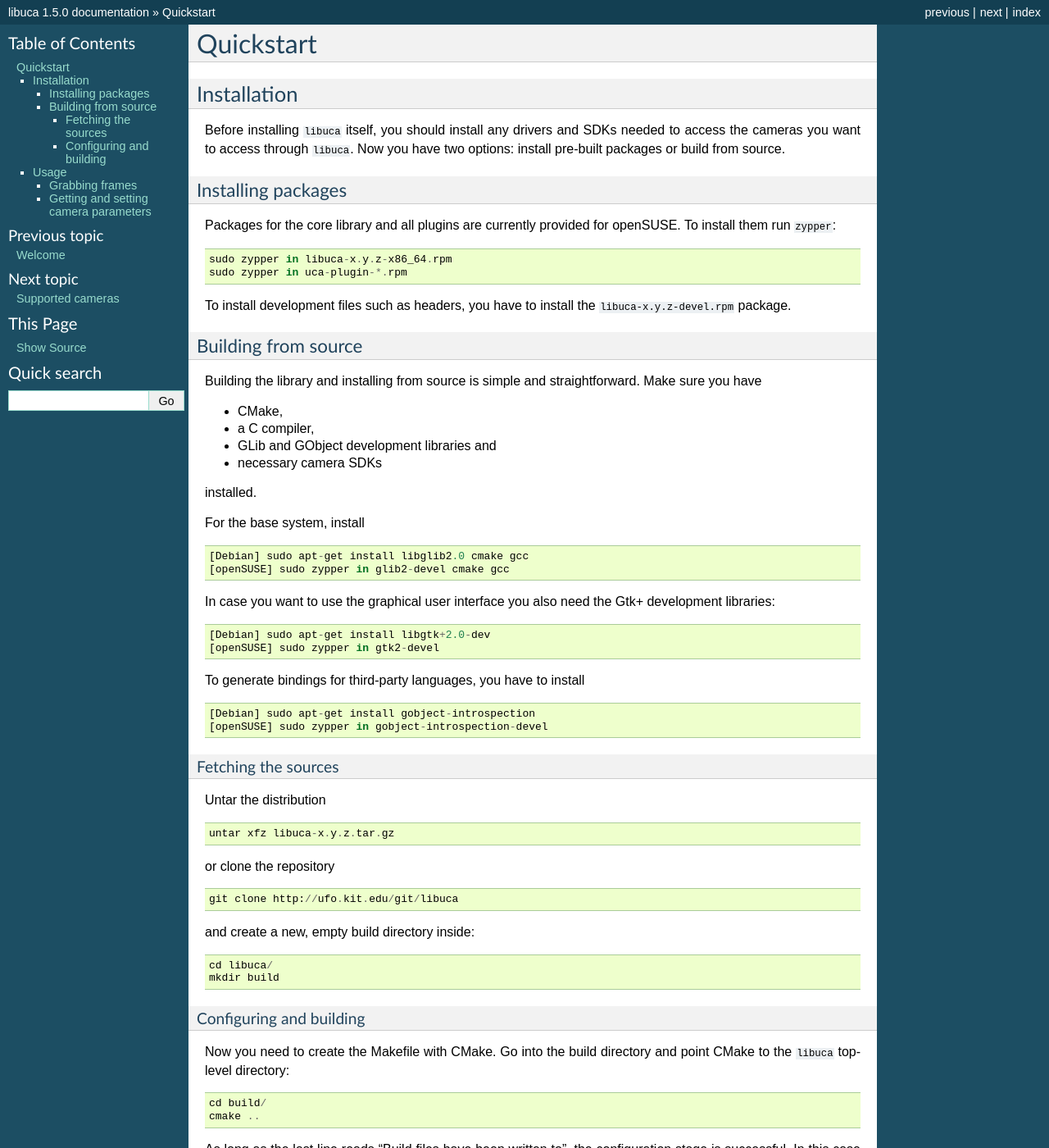
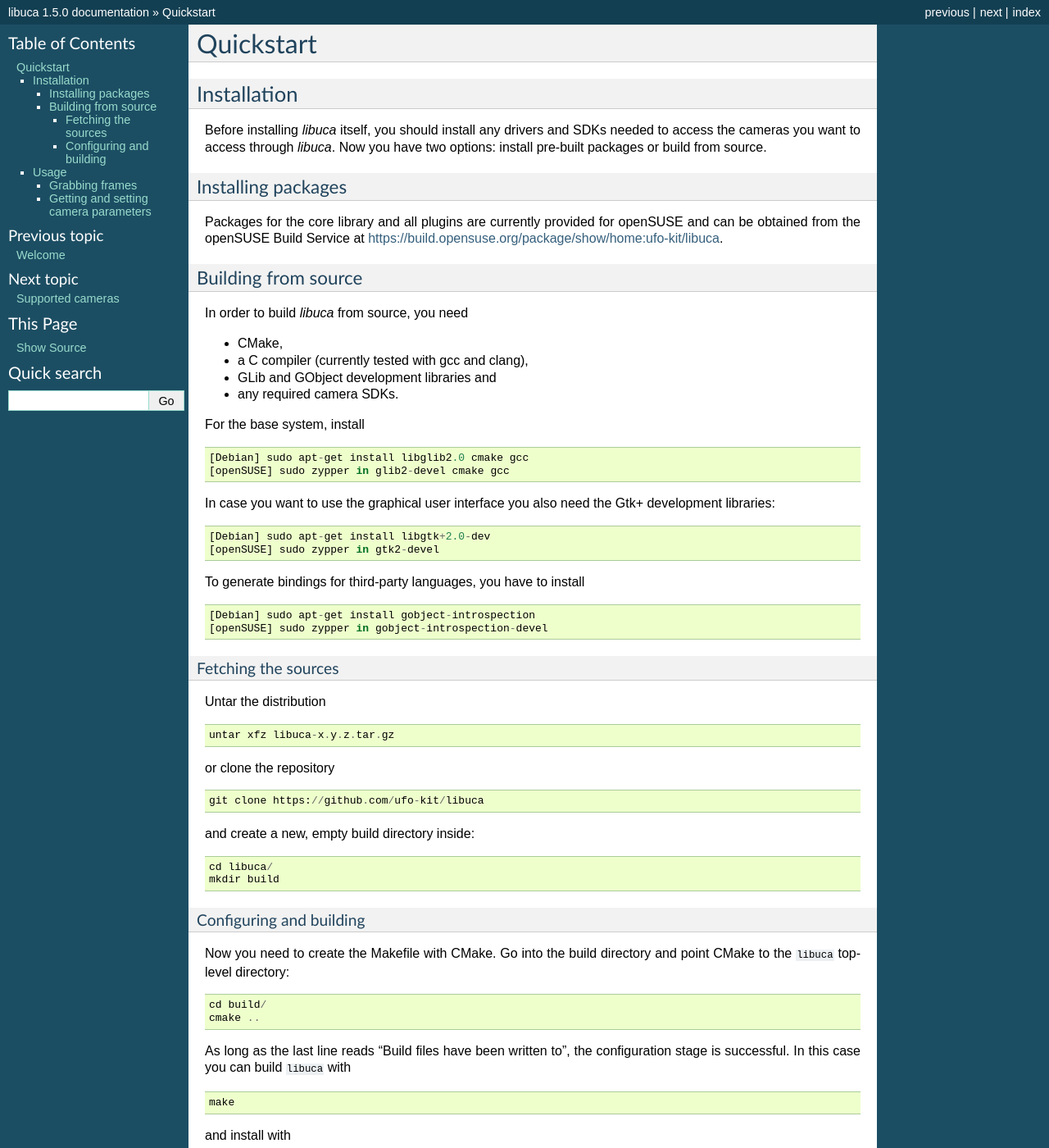
Before and after one commit to ufo-kit/libuca, a Sphinx documentation site: the page built from docs/quickstart.rst, in a window 1280 px wide and 1400 px high. Shown: the whole window at 82% size. Built offline with Sphinx 7.4.7, drawn with Linux system fonts in a browser that asks for light colours.

Commit message:
Fix documentation

```diff
--- a/docs/api.rst
+++ b/docs/api.rst
@@ -173,7 +173,7 @@
 
 
 Integrating new cameras
-=======================
+-----------------------
 
 A new camera is integrated by
 `sub-classing <http://developer.gnome.org/gobject/stable/howto-gobject.html>`__
--- a/docs/quickstart.rst
+++ b/docs/quickstart.rst
@@ -4,47 +4,36 @@
 Installation
 ------------
 
-Before installing ``libuca`` itself, you should install any drivers and
-SDKs needed to access the cameras you want to access through ``libuca``.
-Now you have two options: install pre-built packages or build from
-source.
+Before installing *libuca* itself, you should install any drivers and SDKs
+needed to access the cameras you want to access through *libuca*.  Now you have
+two options: install pre-built packages or build from source.
 
 
 Installing packages
 ~~~~~~~~~~~~~~~~~~~
 
 Packages for the core library and all plugins are currently provided for
-openSUSE. To install them run ``zypper``:
-
-::
-
-    sudo zypper in libuca-x.y.z-x86_64.rpm
-    sudo zypper in uca-plugin-*.rpm
-
-To install development files such as headers, you have to install the
-``libuca-x.y.z-devel.rpm`` package.
+openSUSE and can be obtained from the openSUSE Build Service at
+https://build.opensuse.org/package/show/home:ufo-kit/libuca.
 
 
 Building from source
 ~~~~~~~~~~~~~~~~~~~~
 
-Building the library and installing from source is simple and
-straightforward. Make sure you have
+In order to build *libuca* from source, you need
 
--  CMake,
--  a C compiler,
--  GLib and GObject development libraries and
--  necessary camera SDKs
-
-installed.
+- CMake,
+- a C compiler (currently tested with gcc and clang),
+- GLib and GObject development libraries and
+- any required camera SDKs.
 
 For the base system, install ::
 
     [Debian] sudo apt-get install libglib2.0 cmake gcc
     [openSUSE] sudo zypper in glib2-devel cmake gcc
 
-In case you want to use the graphical user interface you also need the
-Gtk+ development libraries::
+In case you want to use the graphical user interface you also need the Gtk+
+development libraries::
 
     [Debian] sudo apt-get install libgtk+2.0-dev
     [openSUSE] sudo zypper in gtk2-devel
@@ -64,7 +53,7 @@
 
 or clone the repository ::
 
-    git clone http://ufo.kit.edu/git/libuca
+    git clone https://github.com/ufo-kit/libuca
 
 and create a new, empty build directory inside::
 
@@ -75,15 +64,14 @@
 Configuring and building
 ^^^^^^^^^^^^^^^^^^^^^^^^
 
-Now you need to create the Makefile with CMake. Go into the build
-directory and point CMake to the ``libuca`` top-level directory::
+Now you need to create the Makefile with CMake. Go into the build directory and
+point CMake to the ``libuca`` top-level directory::
 
     cd build/
     cmake ..
 
 As long as the last line reads "Build files have been written to", the
-configuration stage is successful. In this case you can build ``libuca``
-with ::
+configuration stage is successful. In this case you can build ``libuca`` with ::
 
     make
 
@@ -91,21 +79,19 @@
 
     sudo make install
 
-If an *essential* dependency could not be found, the configuration stage
-will stop and build files will not be written. If a *non-essential*
-dependency (such as a certain camera SDK) is not found, the
-configuration stage will continue but that particular camera support not
-built.
+If an *essential* dependency could not be found, the configuration stage will
+stop and build files will not be written. If a *non-essential* dependency (such
+as a certain camera SDK) is not found, the configuration stage will continue but
+that particular camera support not built.
 
-If you want to customize the build process you can pass several
-variables to CMake::
+If you want to customize the build process you can pass several variables to
+CMake::
 
     cmake .. -DPREFIX=/usr -DLIBDIR=/usr/lib64
 
-The former tells CMake to install into ``/usr`` instead of
-``/usr/local`` and the latter that we want to install the libraries and
-plugins into the ``lib64`` subdir instead of the default ``lib`` subdir
-as it is common on SUSE systems.
+The former tells CMake to install into ``/usr`` instead of ``/usr/local`` and
+the latter that we want to install the libraries and plugins into the ``lib64``
+subdir instead of the default ``lib`` subdir as it is common on SUSE systems.
 
 
 Usage
```
